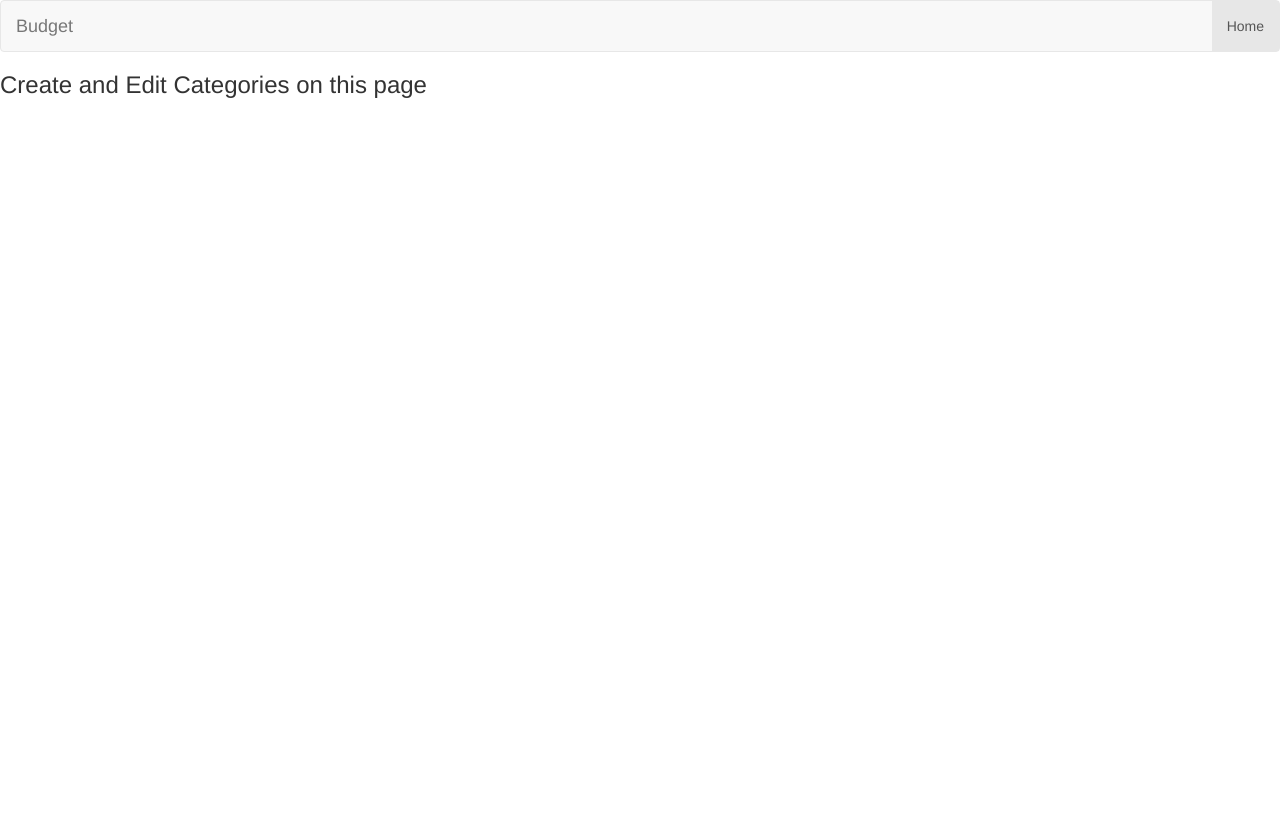
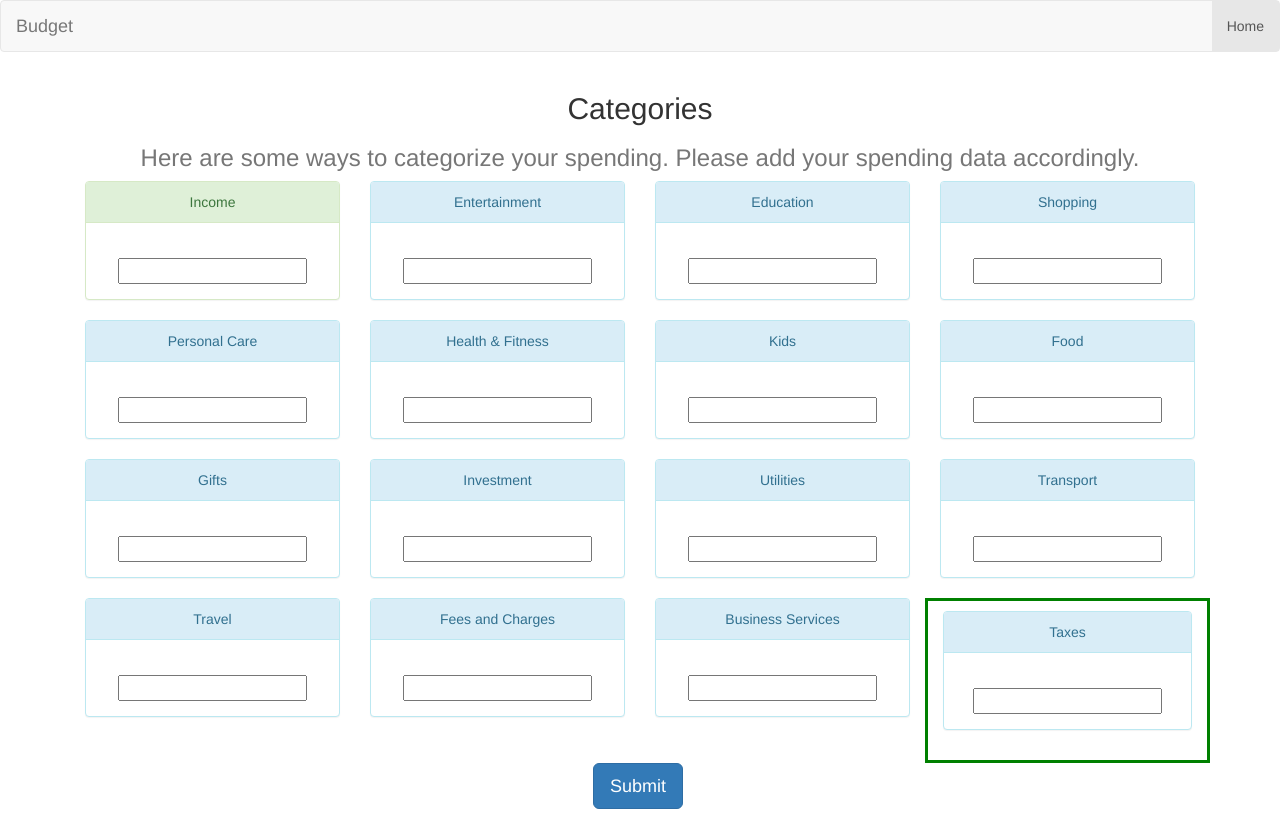
Before and after one commit to gadeta01/budget, a Flask app: page /categories in a window 1280 px wide. Before the commit the page ends 98 px from the top, so only its background shows below. Run offline with Flask 2, Linux system fonts and the light colour scheme; some libraries are stand-ins or nearby versions.

Commit message:
Updated Categories

```diff
--- a/app.py
+++ b/app.py
@@ -1,5 +1,9 @@
-from flask import Flask, render_template
+from flask import Flask, jsonify, render_template
+from flask import request
 from flask_wtf import Form
+from wtforms import StringField,ValidationError, SelectField, TextAreaField, FloatField
+from wtforms.widgets import TextArea
+from wtforms.validators import InputRequired, Optional
 
 app = Flask(__name__)
 app.debug = True
@@ -18,15 +22,59 @@ def dashboard():
 def transactions():
     return render_template('transactions.html')
 
-@app.route('/categories')
+@app.route('/categories', methods=['GET','POST'])
 def categories():
-    return render_template('categories.html')
+
+    spendingform = SpendingForm() #spendingform at bottom of index page
+    if spendingform.validate_on_submit():
+
+        #store results in database
+        income = spendingform.income.data
+        entertainment = spendingform.entertainment.data
+        education = spendingform.education.data
+        shopping = spendingform.shopping.data
+        personal_care = spendingform.personal_care.data
+        health_fitness = spendingform.health_fitness.data
+        kids = spendingform.kids.data
+        food = spendingform.food.data
+        gifts = spendingform.gifts.data
+        investment = spendingform.investment.data
+        utilities = spendingform.utilities.data
+        transport = spendingform.transport.data
+        travel = spendingform.travel.data
+        fees_charges = spendingform.fees_charges.data
+        business_services = spendingform.business_services.data
+        taxes = spendingform.taxes.data
+
+        print("income: ", income)
+
+        return render_template('categories.html',spendingform=spendingform)
+
+    return render_template('categories.html',spendingform=spendingform)
 
 @app.route('/fillbudget')
 def fillbudget():
     return render_template('fillbudget.html')
 
+#in app.py
 
+class SpendingForm(Form):
+    income = FloatField('', validators=[Optional()])
+    entertainment = FloatField('', validators=[Optional()])
+    education = FloatField('', validators=[Optional()])
+    shopping = FloatField('', validators=[Optional()])
+    personal_care = FloatField('', validators=[Optional()])
+    health_fitness = FloatField('', validators=[Optional()])
+    kids = FloatField('', validators=[Optional()])
+    food = FloatField('', validators=[Optional()])
+    gifts = FloatField('', validators=[Optional()])
+    investment = FloatField('', validators=[Optional()])
+    utilities = FloatField('', validators=[Optional()])
+    transport = FloatField('', validators=[Optional()])
+    travel = FloatField('', validators=[Optional()])
+    fees_charges = FloatField('', validators=[Optional()])
+    business_services = FloatField('', validators=[Optional()])
+    taxes = FloatField('', validators=[Optional()])
 
 
 if __name__ == '__main__':
--- /dev/null
+++ b/static/style.css
@@ -0,0 +1,6 @@
+.center {
+    margin: auto;
+    width: 50%;
+    border: 3px solid green;
+    padding: 10px;
+}
--- /dev/null
+++ b/templates/_formhelpers.html
@@ -0,0 +1,12 @@
+{% macro render_field(field) %}
+  <dt>{{ field.label }}
+  <dd>{{ field(**kwargs)|safe }}
+  {% if field.errors %}
+    <ul class=errors>
+    {% for error in field.errors %}
+      <li>{{ error }}</li>
+    {% endfor %}
+    </ul>
+  {% endif %}
+  </dd>
+{% endmacro %}
--- a/templates/categories.html
+++ b/templates/categories.html
@@ -1,9 +1,160 @@
+{% from "_formhelpers.html" import render_field %}
 {% extends "layout.html" %}
 {% block head %}
 {{ super() }}
 {% endblock %}
 
 {% block content %}
-<h3>Create and Edit Categories on this page</h3>
+    <section id="contact">
+        <div class="container">
+            <div class="row">
+                <div class="col-lg-12 text-center">
+                    <h2 class="section-heading">Categories</h2>
+                    <h3 class="section-subheading text-muted">Here are some ways to categorize your spending. Please add your spending data accordingly.</h3>
+                </div>
+            </div>
+            <div class="row">
+                <div class="col-lg-12">
+      <form method="POST" action="/categories">
 
+	    {{ spendingform.csrf_token }}
+
+      <div class = "col-sm-3 text-center">
+        <div class="panel panel-success">
+
+          <div class="panel-heading">Income</div>
+          <div class="panel-body">{{ render_field(spendingform.income) }}</div>
+
+        </div>
+      </div>
+      <div class = "col-sm-3 text-center">
+        <div class="panel panel-info">
+
+          <div class="panel-heading">Entertainment</div>
+          <div class="panel-body">{{ render_field(spendingform.entertainment) }}</div>
+
+        </div>
+      </div>
+      <div class = "col-sm-3 text-center">
+        <div class="panel panel-info">
+
+          <div class="panel-heading">Education</div>
+          <div class="panel-body">{{ render_field(spendingform.education) }}</div>
+
+        </div>
+      </div>
+      <div class = "col-sm-3 text-center">
+        <div class="panel panel-info">
+
+          <div class="panel-heading">Shopping</div>
+          <div class="panel-body">{{ render_field(spendingform.shopping) }}</div>
+
+        </div>
+      </div>
+      <div class = "col-sm-3 text-center">
+        <div class="panel panel-info">
+
+          <div class="panel-heading">Personal Care</div>
+          <div class="panel-body">{{ render_field(spendingform.personal_care) }}</div>
+
+        </div>
+      </div>
+      <div class = "col-sm-3 text-center">
+        <div class="panel panel-info">
+
+          <div class="panel-heading">Health & Fitness</div>
+          <div class="panel-body">{{ render_field(spendingform.health_fitness) }}</div>
+
+        </div>
+      </div>
+      <div class = "col-sm-3 text-center">
+        <div class="panel panel-info">
+
+          <div class="panel-heading">Kids</div>
+          <div class="panel-body">{{ render_field(spendingform.kids) }}</div>
+
+        </div>
+      </div>
+      <div class = "col-sm-3 text-center">
+        <div class="panel panel-info">
+
+          <div class="panel-heading">Food</div>
+          <div class="panel-body">{{ render_field(spendingform.food) }}</div>
+
+        </div>
+      </div><div class = "col-sm-3 text-center">
+        <div class="panel panel-info">
+
+          <div class="panel-heading">Gifts</div>
+          <div class="panel-body">{{ render_field(spendingform.gifts) }}</div>
+
+        </div>
+      </div>
+      <div class = "col-sm-3 text-center">
+        <div class="panel panel-info">
+
+          <div class="panel-heading">Investment</div>
+          <div class="panel-body">{{ render_field(spendingform.investment) }}</div>
+
+        </div>
+      </div>
+      <div class = "col-sm-3 text-center">
+        <div class="panel panel-info">
+
+          <div class="panel-heading">Utilities</div>
+          <div class="panel-body">{{ render_field(spendingform.utilities) }}</div>
+
+        </div>
+      </div>
+      <div class = "col-sm-3 text-center">
+        <div class="panel panel-info">
+
+          <div class="panel-heading">Transport</div>
+          <div class="panel-body">{{ render_field(spendingform.transport) }}</div>
+
+        </div>
+      </div>
+      <div class = "col-sm-3 text-center">
+        <div class="panel panel-info">
+
+          <div class="panel-heading">Travel</div>
+          <div class="panel-body">{{ render_field(spendingform.travel) }}</div>
+
+        </div>
+      </div>
+      <div class = "col-sm-3 text-center">
+        <div class="panel panel-info">
+
+          <div class="panel-heading">Fees and Charges</div>
+          <div class="panel-body">{{ render_field(spendingform.fees_charges) }}</div>
+
+        </div>
+      </div>
+      <div class = "col-sm-3 text-center">
+        <div class="panel panel-info">
+
+          <div class="panel-heading">Business Services</div>
+          <div class="panel-body">{{ render_field(spendingform.business_services) }}</div>
+
+        </div>
+      </div>
+      <div class = "col-sm-3 text-center center">
+        <div class="panel panel-info">
+
+          <div class="panel-heading">Taxes</div>
+          <div class="panel-body">{{ render_field(spendingform.taxes) }}</div>
+
+        </div>
+      </div>
+
+      <div style="margin: auto; width: 10%;padding: 10px;">
+        <button type="submit" class="btn btn-lg btn-primary">Submit</button>
+      </div>
+
+
+	</form>
+                </div>
+            </div>
+        </div>
+    </section>
 {% endblock %}
```
